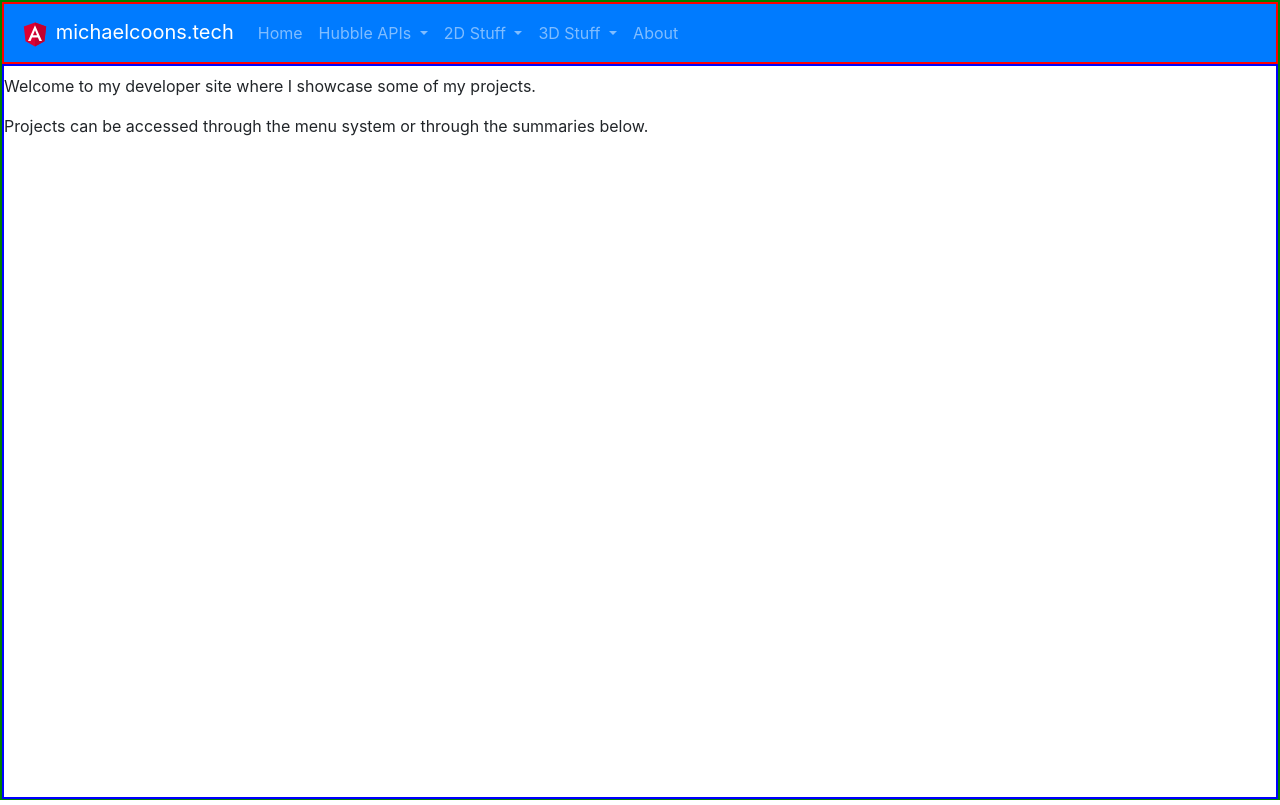
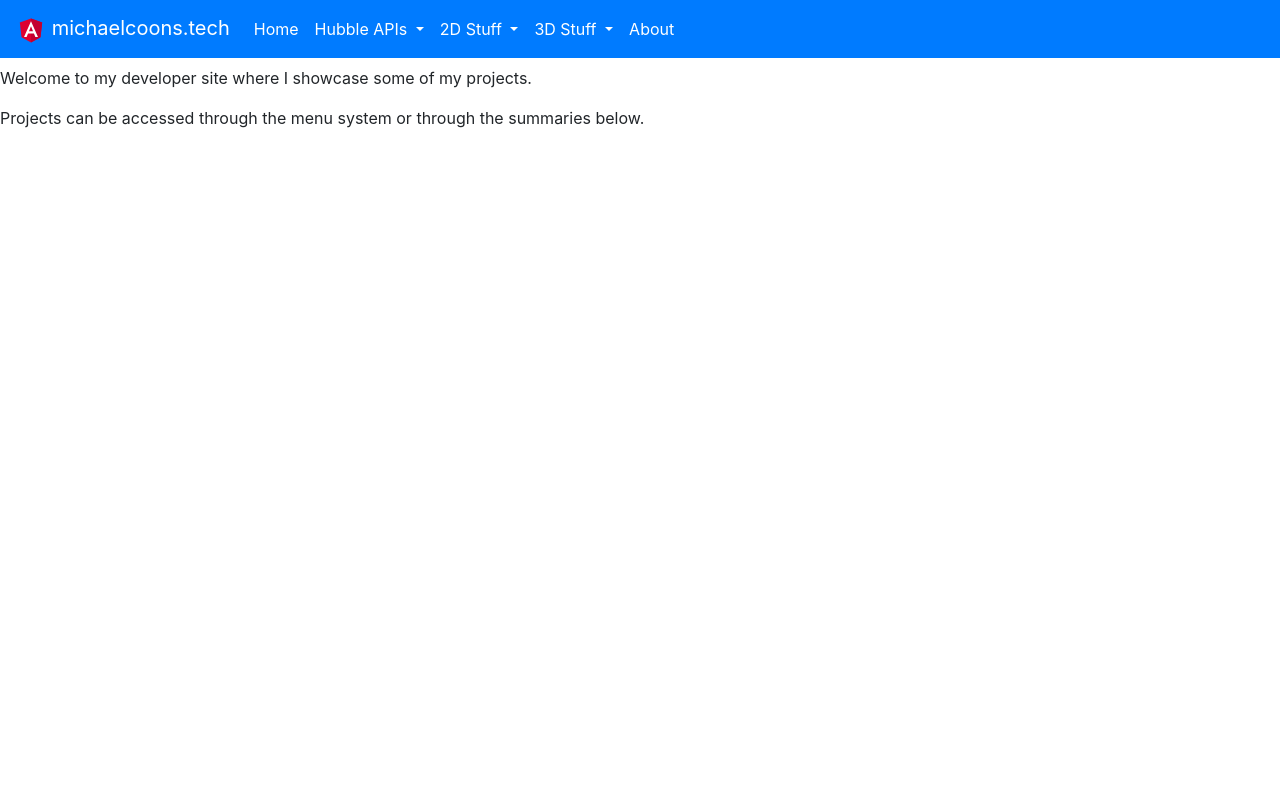
Before and after one commit to mcoons/combined, an Angular app: page /home in a window 1280 px wide. Built offline with nearby package versions, Linux system fonts and the light colour scheme.

Commit message:
pushing pod

```diff
--- a/src/app/app.component.css
+++ b/src/app/app.component.css
@@ -2,12 +2,12 @@
     width: 100%;
     height: 100%;
     min-height: 100%;
-    border: 2px solid green;
+    /* border: 2px solid green; */
 }
 
-#headerContainer {
+/* #headerContainer {
     border: 2px solid red;
-}
+} */
 
 #mainContainer {
     margin: 0 auto;
@@ -15,5 +15,5 @@
     min-height: 100%; */
     height: calc(100% - 61px);
     min-height: calc(100% - 61px);
-    border: 2px solid blue;
+    /* border: 2px solid blue; */
 }
--- a/src/app/frame/frame.component.ts
+++ b/src/app/frame/frame.component.ts
@@ -32,8 +32,8 @@ export class FrameComponent implements OnInit, AfterViewInit {
   frameContainer: ElementRef;
 
   public urlDict = {
-    // 'mp3player'    : 'https://soundanalyzerng.herokuapp.com?fromIframe=true',
-    'mp3player': '//localhost:4300?fromIframe=true',
+    'mp3player'    : 'https://soundanalyzerng.herokuapp.com?fromIframe=true',
+    // 'mp3player': '//localhost:4300?fromIframe=true',
     'polareqs': 'https://polareqs.michaelcoons.tech?fromIframe=true',
     'noise': 'https://noise.michaelcoons.tech?fromIframe=true',
     'pomodoroclock': 'https://pomodoro.michaelcoons.tech?fromIframe=true',
--- a/src/app/mainnav/mainnav.component.css
+++ b/src/app/mainnav/mainnav.component.css
@@ -0,0 +1,3 @@
+.white {
+    color: white !important;
+}
--- a/src/app/mainnav/mainnav.component.html
+++ b/src/app/mainnav/mainnav.component.html
@@ -10,53 +10,53 @@
     <span class="navbar-toggler-icon"></span>
   </button>
 
-  <div class="collapse navbar-collapse" [ngClass]="{ 'show': navbarOpen }">
+  <div class="collapse navbar-collapse white" [ngClass]="{ 'show': navbarOpen }">
     <ul class="navbar-nav mr-auto">
       <li class="nav-item">
-        <a class="nav-link" routerLink="home">Home</a>
+        <a class="nav-link white" routerLink="home" (click)="toggleNavbar()" >Home</a>
       </li>
       <!-- <li class="nav-item">
                 <a class="nav-link" routerLink="space">Space</a>
             </li> -->
       <li class="nav-item dropdown">
-        <a class="nav-link dropdown-toggle" id="navbarDropdownMenuLink" role="button" data-toggle="dropdown"
+        <a class="nav-link dropdown-toggle white" id="navbarDropdownMenuLink" role="button" data-toggle="dropdown"
           aria-haspopup="true" aria-expanded="false">
           Hubble APIs
         </a>
         <div class="dropdown-menu" aria-labelledby="navbarDropdownMenuLink">
-          <a class="dropdown-item" routerLink="space/articles">News</a>
-          <a class="dropdown-item" routerLink="space/pictures">Images</a>
-          <a class="dropdown-item" routerLink="space/videos">Videos</a>
+          <a class="dropdown-item" routerLink="space/articles" (click)="toggleNavbar()" >News</a>
+          <a class="dropdown-item" routerLink="space/pictures" (click)="toggleNavbar()" >Images</a>
+          <a class="dropdown-item" routerLink="space/videos" (click)="toggleNavbar()" >Videos</a>
         </div>
       </li>
 
       <li class="nav-item dropdown">
-        <a class="nav-link dropdown-toggle" id="navbarDropdownMenuLink" role="button" data-toggle="dropdown"
+        <a class="nav-link dropdown-toggle white" id="navbarDropdownMenuLink" role="button" data-toggle="dropdown"
           aria-haspopup="true" aria-expanded="false">
           2D Stuff
         </a>
         <div class="dropdown-menu" aria-labelledby="navbarDropdownMenuLink1">
-          <a class="dropdown-item" [routerLink]="['frame','pomodoroclock']">Pomodoro Clock</a>
-          <a class="dropdown-item" [routerLink]="['frame','polareqs']">Polar Equations</a>
+          <a class="dropdown-item" [routerLink]="['frame','pomodoroclock']" (click)="toggleNavbar()" >Pomodoro Clock</a>
+          <a class="dropdown-item" [routerLink]="['frame','polareqs']" (click)="toggleNavbar()" >Polar Equations</a>
         </div>
       </li>
 
       <li class="nav-item dropdown">
-        <a class="nav-link dropdown-toggle" id="navbarDropdownMenuLink2" role="button" data-toggle="dropdown"
+        <a class="nav-link dropdown-toggle white" id="navbarDropdownMenuLink2" role="button" data-toggle="dropdown"
           aria-haspopup="true" aria-expanded="false">
           3D Stuff
         </a>
         <div class="dropdown-menu" aria-labelledby="navbarDropdownMenuLink2">
-          <a class="dropdown-item" [routerLink]="['frame','babylon4port']">BabylonJS 4 Camera Template</a>
-          <a class="dropdown-item" [routerLink]="['frame','rgbcube']">RGB Cube</a>
-          <a class="dropdown-item" [routerLink]="['frame','noise']">3D Noise</a>
-          <a class="dropdown-item" [routerLink]="['frame','mengerclones']">Menger Sponge w/ Clones</a>
-          <a class="dropdown-item" [routerLink]="['frame','mengerplanes']">Menger Sponge w/ Planes</a>
-          <a class="dropdown-item" [routerLink]="['frame','mp3player']">3D Music Visualizer</a>
+          <a class="dropdown-item" [routerLink]="['frame','babylon4port']" (click)="toggleNavbar()" >BabylonJS 4 Camera Template</a>
+          <a class="dropdown-item" [routerLink]="['frame','rgbcube']" (click)="toggleNavbar()" >RGB Cube</a>
+          <a class="dropdown-item" [routerLink]="['frame','noise']" (click)="toggleNavbar()" >3D Noise</a>
+          <a class="dropdown-item" [routerLink]="['frame','mengerclones']" (click)="toggleNavbar()" >Menger Sponge w/ Clones</a>
+          <a class="dropdown-item" [routerLink]="['frame','mengerplanes']" (click)="toggleNavbar()" >Menger Sponge w/ Planes</a>
+          <a class="dropdown-item" [routerLink]="['frame','mp3player']" (click)="toggleNavbar()" >3D Music Visualizer</a>
         </div>
       </li>
       <li class="nav-item">
-        <a class="nav-link" routerLink="about">About</a>
+        <a class="nav-link white" routerLink="about" (click)="toggleNavbar()" >About</a>
       </li>
     </ul>
   </div>
--- a/src/app/mainnav/mainnav.component.ts
+++ b/src/app/mainnav/mainnav.component.ts
@@ -31,4 +31,9 @@ export class MainnavComponent implements OnInit, AfterViewInit {
     this.navbarOpen = !this.navbarOpen;
   }
 
+//   $('.navbar-collapse a').click(function(){
+//     $(".navbar-collapse").collapse('hide');
+// });
+
+
 }
--- a/src/app/space/pictures/pictures.service.ts
+++ b/src/app/space/pictures/pictures.service.ts
@@ -63,7 +63,7 @@ export class PicturesService {
 
           (response: Picturesdetails) => {
             this.hubbleImagesDetailArray.push(response);
-            console.log(response);
+            // console.log(response);
           }
         );
        }
--- a/src/app/space/videos/videos.service.ts
+++ b/src/app/space/videos/videos.service.ts
@@ -34,7 +34,7 @@ export class VideosService {
 
   getAllVideos(page: 1): Observable<Videos[]> {
     const response = this.httpClient.jsonp<Videos[]>(this.apiRoot + 'videos?page=' + page, 'callback');
-    console.log(response);
+    // console.log(response);
     return response;
   }
 
@@ -76,7 +76,7 @@ export class VideosService {
 
           (response: Videosdetails) => {
             this.hubbleVideosDetailArray.push(response);
-            console.log(response);
+            // console.log(response);
 
           }
         );
```
